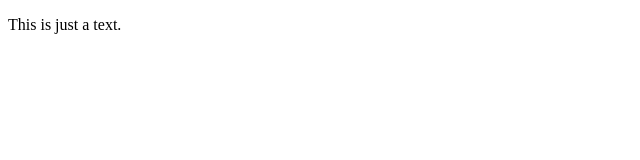
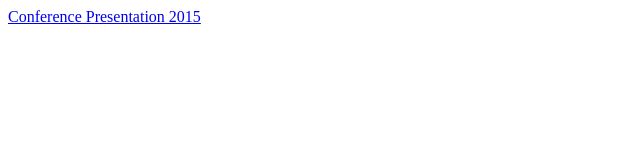
Before and after one commit to SamDrummond/samdrummond.github.io, a plain HTML site: page index.html in a window 1280 px wide. Shown: the whole page, without its empty margins (0-640 px from the left). Drawn offline with Linux system fonts and the light colour scheme.

Commit message:
Update to display link to conference presentation.

```diff
--- a/index.html
+++ b/index.html
@@ -11,6 +11,6 @@
 	    <link rel="apple-touch-icon" href="apple-touch-icon.png" />
 	</head>
 	<body>
-		<p>This is just a text.</p>
+		<a href="https://samdrummond.github.io/2015NZEUGConferenceWDCPresentation">Conference Presentation 2015</a>
 	</body>
 </html>
```
